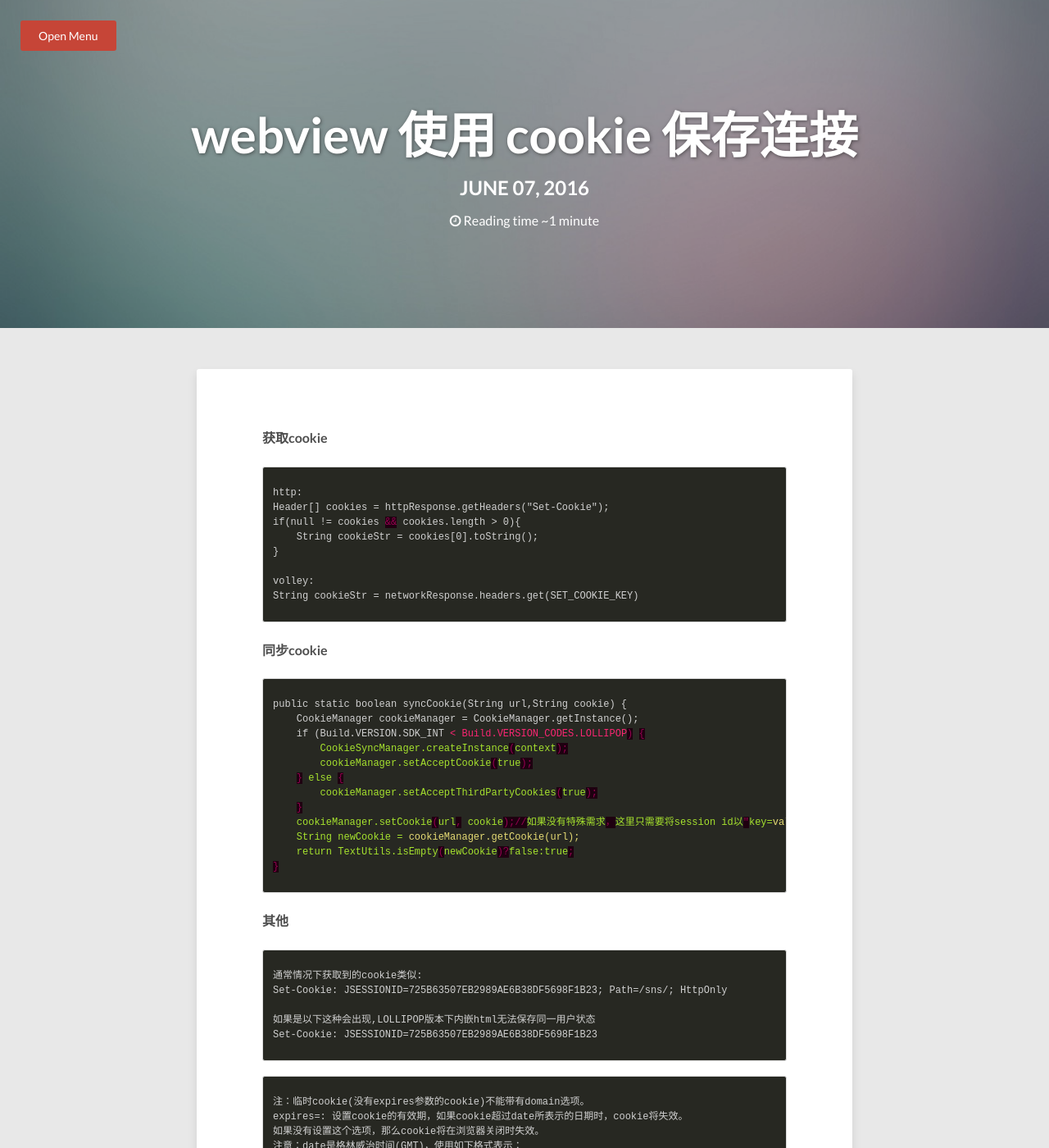
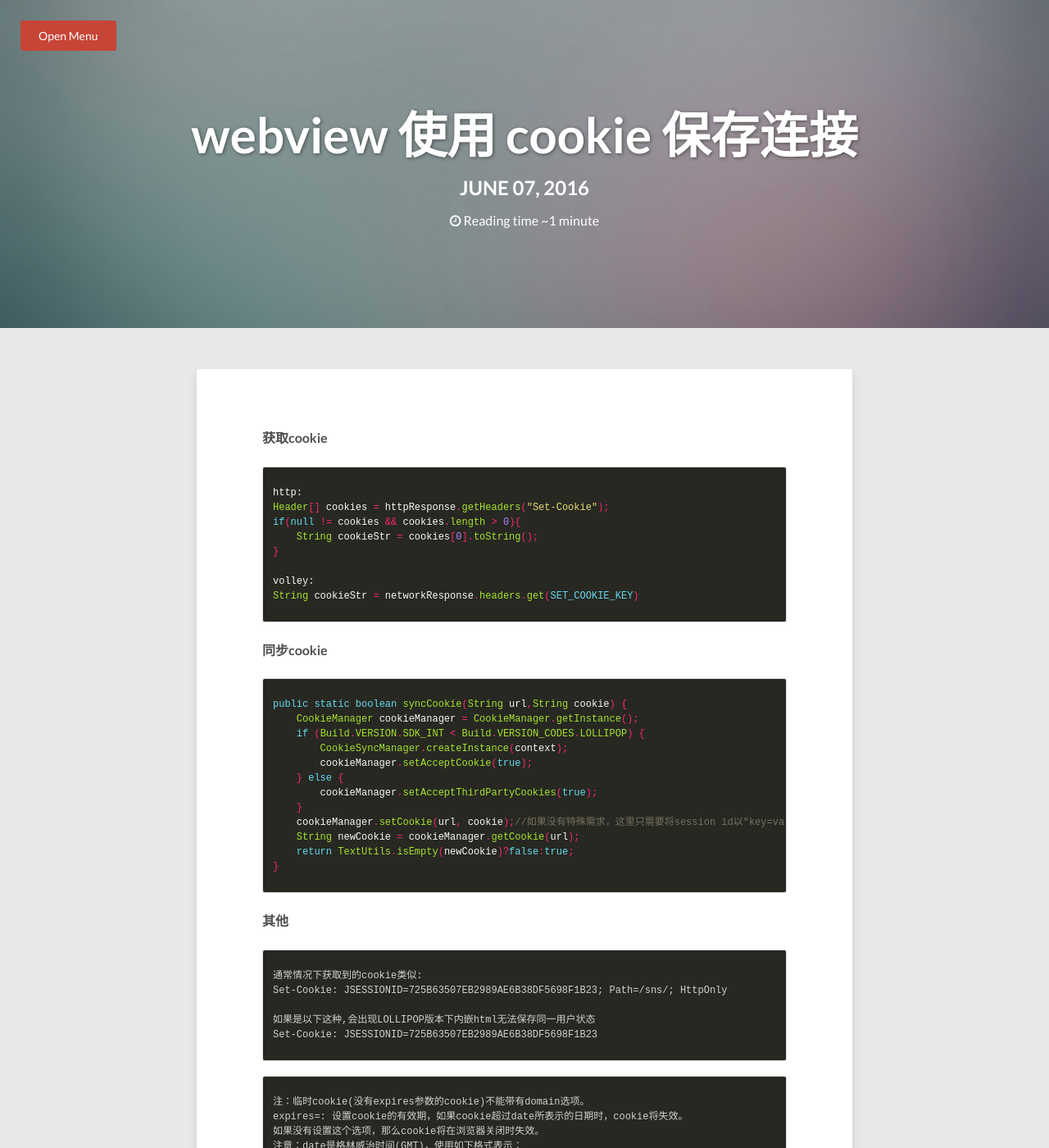
Before and after one commit to tengbinlive/tengbinlive.github.io, a Jekyll site: the page built from _posts/2016-06-07-code-android-other10.md, in a window 1280 px wide and 1400 px high. Shown: the whole window at 82% size. Built offline with Jekyll 4.4.1, drawn with Linux system fonts in a browser that asks for light colours; nearby versions of some CDN libraries.

Commit message:
no message

```diff
--- a/_posts/2016-06-07-code-android-other10.md
+++ b/_posts/2016-06-07-code-android-other10.md
@@ -11,7 +11,7 @@ image:
 
 
 ####  获取cookie
-{% highlight html %}
+{% highlight java %}
 http:
 Header[] cookies = httpResponse.getHeaders("Set-Cookie");
 if(null != cookies && cookies.length > 0){
@@ -23,7 +23,7 @@ String cookieStr = networkResponse.headers.get(SET_COOKIE_KEY)
 {% endhighlight %}
 
 ####  同步cookie
-{% highlight html %}
+{% highlight java %}
 public static boolean syncCookie(String url,String cookie) {
     CookieManager cookieManager = CookieManager.getInstance();
     if (Build.VERSION.SDK_INT < Build.VERSION_CODES.LOLLIPOP) {
@@ -43,7 +43,7 @@ public static boolean syncCookie(String url,String cookie) {
 通常情况下获取到的cookie类似:
 Set-Cookie: JSESSIONID=725B63507EB2989AE6B38DF5698F1B23; Path=/sns/; HttpOnly
 
-如果是以下这种会出现,LOLLIPOP版本下内嵌html无法保存同一用户状态
+如果是以下这种,会出现LOLLIPOP版本下内嵌html无法保存同一用户状态
 Set-Cookie: JSESSIONID=725B63507EB2989AE6B38DF5698F1B23
 {% endhighlight %}
 
```
Also changed, not shown: 1 other file.
